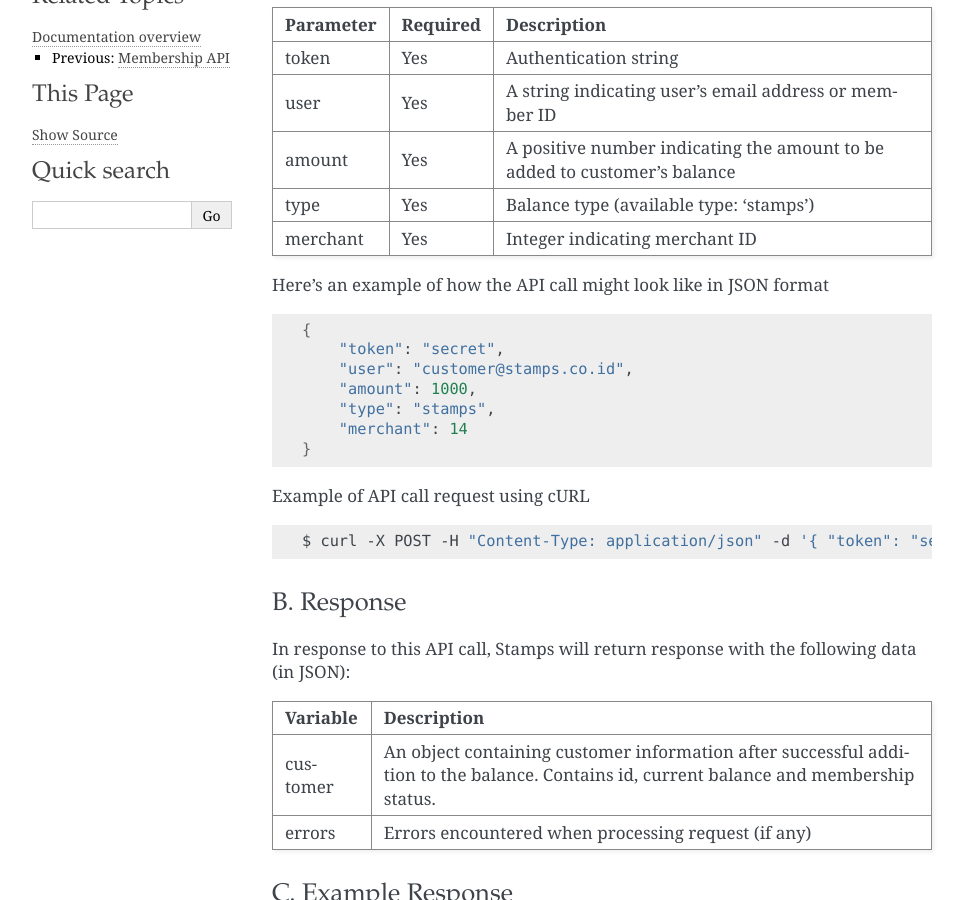
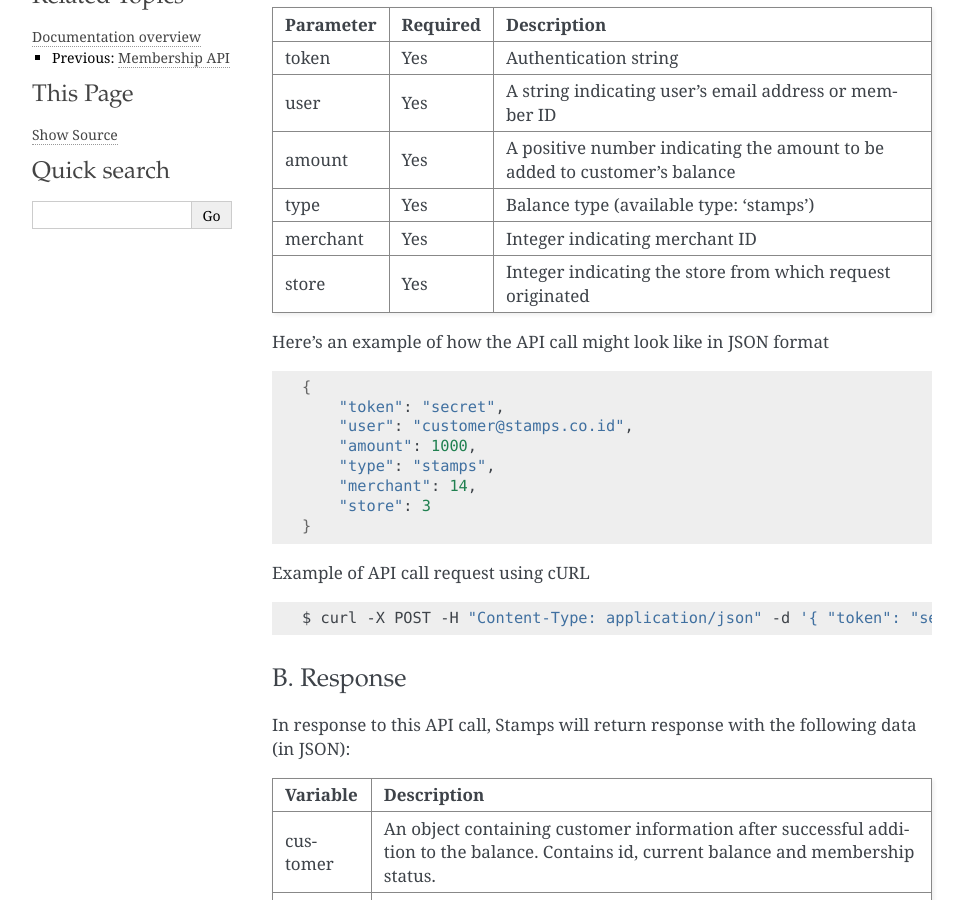
Before and after one commit to ui/stamps-api-docs, a Sphinx documentation site: the page built from source/balance_api.rst, in a window 1280 px wide and 900 px high, scrolled down 355 px. Shown: the whole window, without its empty margins (148-1112 px from the left). Built offline with Sphinx 7.4.7, drawn with Linux system fonts in a browser that asks for light colours; some of the changed text lies outside the part shown.

Commit message:
Balances API now require store to be specified.

```diff
--- a/source/balance_api.rst
+++ b/source/balance_api.rst
@@ -20,6 +20,7 @@ user        Yes         A string indicating user's email address or member ID
 amount      Yes         A positive number indicating the amount to be added to customer's balance
 type        Yes         Balance type (available type: 'stamps')
 merchant    Yes         Integer indicating merchant ID
+store       Yes         Integer indicating the store from which request originated
 =========== =========== =========================
 
 Here's an example of how the API call might look like in JSON format
@@ -31,7 +32,8 @@ Here's an example of how the API call might look like in JSON format
         "user": "customer@stamps.co.id",
         "amount": 1000,
         "type": "stamps",
-        "merchant": 14
+        "merchant": 14,
+        "store": 3
     }
 
 Example of API call request using cURL
@@ -94,6 +96,7 @@ user        Yes         A string indicating user's email address or member ID
 amount      Yes         A positive number indicating amount to be deducted from customer's balance
 type        Yes         Balance type (available type: 'stamps')
 merchant    Yes         Integer indicating merchant ID
+store       Yes         Integer indicating the store from which request originated
 =========== =========== =========================
 
 Here's an example of how the API call might look like in JSON format
@@ -105,7 +108,8 @@ Here's an example of how the API call might look like in JSON format
         "user": "customer@stamps.co.id",
         "amount": 100,
         "type": "stamps",
-        "merchant": 14
+        "merchant": 14,
+        "store": 3
     }
 
 Example of API call request using cURL
```
